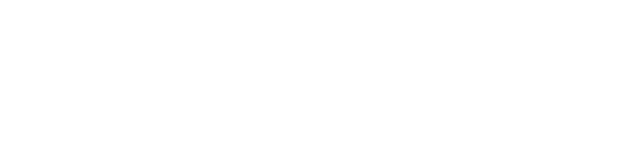
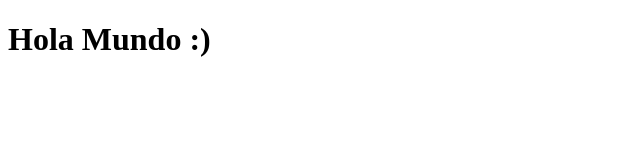
Before and after one commit to GhostDev3301/portafolio, a plain HTML site: page index.html in a window 1280 px wide. Shown: the whole page, without its empty margins (0-640 px from the left). Drawn offline with Linux system fonts and the light colour scheme.

Commit message:
Update index.html

```diff
--- a/index.html
+++ b/index.html
@@ -7,6 +7,6 @@
     <title>Portafolio</title>
 </head>
 <body>
-
+    <h1>Hola Mundo :)</h1>
 </body>
 </html>
```
